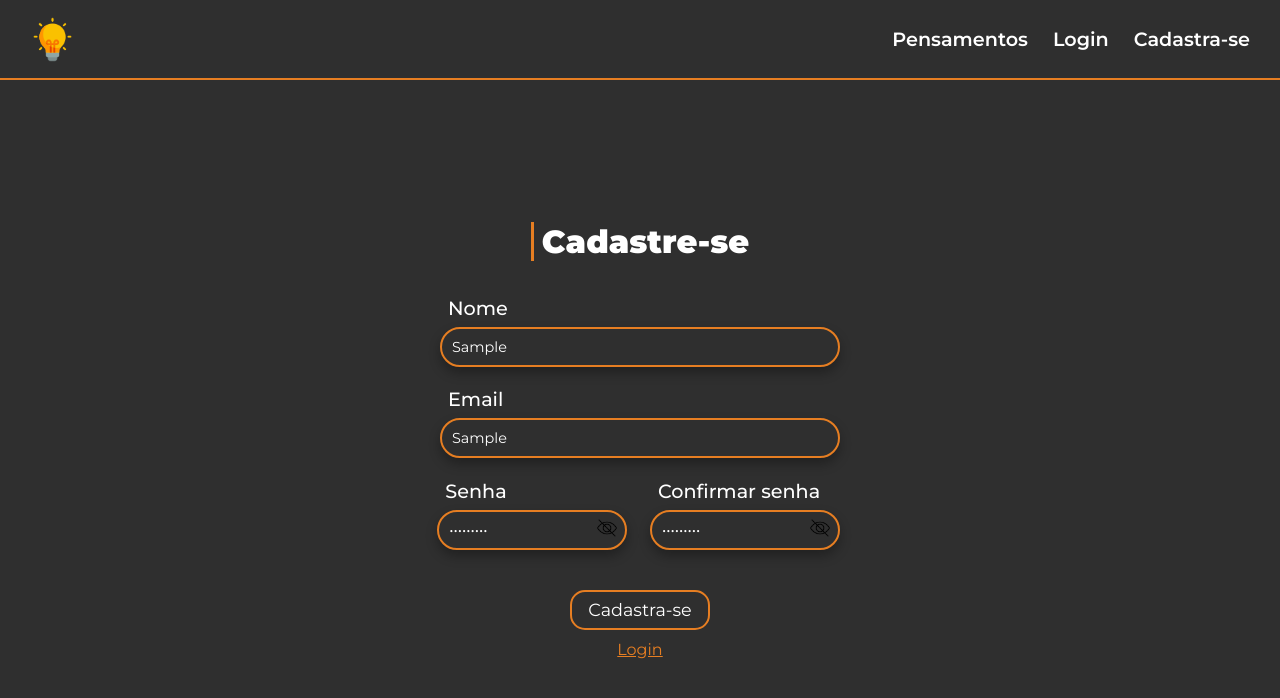
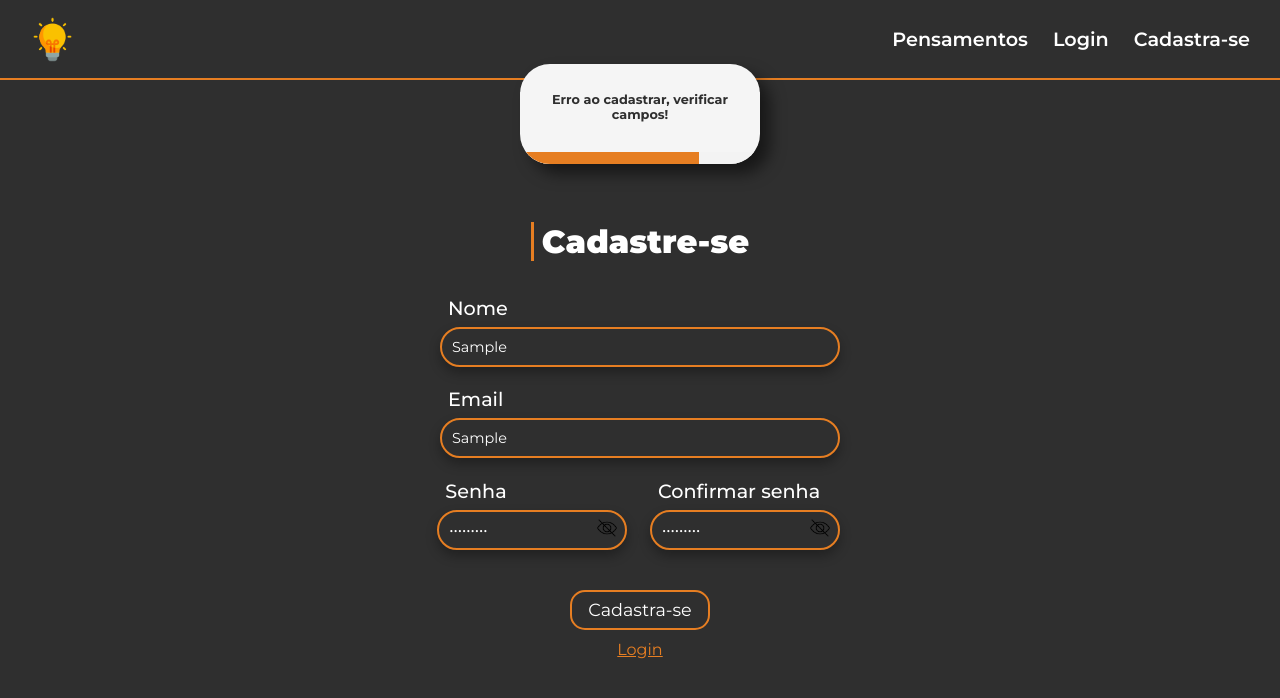
Before and after one commit to Axiotes/toughts, an Angular app: page /register in a window 1280 px wide. Both pictures are taken after typing "Sample", "Sample", "Sample123", "Sample123" into the empty fields and a click on the button "Cadastra-se". Shown: the top 698 px of the page. Built offline with nearby package versions, Linux system fonts and the light colour scheme; no server answers.

Commit message:
feat: show error message

```diff
--- a/src/app/components/flash-message/flash-message.component.html
+++ b/src/app/components/flash-message/flash-message.component.html
@@ -1,3 +1,10 @@
 <div class="container">
-  <h1 class="container__message">Mensagem</h1>
+  <h1 class="container__message">{{ message }}</h1>
+
+  <div class="container__progress-container">
+    <div
+      class="container__progress-container__progress-bar"
+      [ngStyle]="{ width: progress + '%' }"
+    ></div>
+  </div>
 </div>
--- a/src/app/components/flash-message/flash-message.component.scss
+++ b/src/app/components/flash-message/flash-message.component.scss
@@ -1,6 +1,40 @@
 .container {
+  width: 240px;
+  height: 100px;
+  background-color: #f5f5f5;
+  position: absolute;
+  top: 8%;
+  left: calc(50% - 120px);
+  display: flex;
+  justify-content: center;
+  align-items: center;
+  flex-direction: column;
+  border-radius: 30px;
+  box-shadow: 10px 10px 15px rgba(0, 0, 0, 0.5);
+  overflow: hidden;
+  z-index: 3;
 
   &__message {
-    color: red;
+    color: #2f2f2f;
+    background-color: #f5f5f5;
+    font-size: 0.8rem;
+    padding: 0 5px;
+    text-align: center;
+  }
+
+  &__progress-container {
+    width: 100%;
+    background-color: #f3f3f3;
+    position: relative;
+    top: 30px;
+    left: 0;
+    height: 15px;
+
+    &__progress-bar {
+      height: 100%;
+      background-color: #e67e22;
+      width: 100%;
+      transition: width 0.5s ease;
+    }
   }
 }
--- a/src/app/components/flash-message/flash-message.component.ts
+++ b/src/app/components/flash-message/flash-message.component.ts
@@ -1,12 +1,30 @@
-import { Component } from '@angular/core';
+import { CommonModule } from '@angular/common';
+import { Component, EventEmitter, Input, OnInit, Output } from '@angular/core';
 
 @Component({
   selector: 'app-flash-message',
   standalone: true,
-  imports: [],
+  imports: [CommonModule],
   templateUrl: './flash-message.component.html',
-  styleUrl: './flash-message.component.scss'
+  styleUrl: './flash-message.component.scss',
 })
-export class FlashMessageComponent {
+export class FlashMessageComponent implements OnInit {
+  public progress: number = 100;
+  @Input() public message: string = '';
+  @Output() showMessage = new EventEmitter<boolean>();
 
+  ngOnInit(): void {
+    this.startProgress();
+  }
+
+  public startProgress(): void {
+    setInterval(() => {
+      if (this.progress <= 0) {
+        this.progress = 100;
+        this.showMessage.emit(false);
+      } else {
+        this.progress--;
+      }
+    }, 100);
+  }
 }
--- a/src/app/pages/register/register.component.html
+++ b/src/app/pages/register/register.component.html
@@ -43,3 +43,5 @@
     <a routerLink="/login" class="register__confirm-login">Login</a>
   </div>
 </form>
+
+<app-flash-message *ngIf="showMessage" [message]="message" (showMessage)="showMessage = $event"></app-flash-message>
--- a/src/app/pages/register/register.component.ts
+++ b/src/app/pages/register/register.component.ts
@@ -8,11 +8,17 @@ import {
 } from '@angular/forms';
 import { ApiService } from '../../services/api.service';
 import { FlashMessageComponent } from '../../components/flash-message/flash-message.component';
+import { CommonModule } from '@angular/common';
 
 @Component({
   selector: 'app-register',
   standalone: true,
-  imports: [RouterLink, ReactiveFormsModule],
+  imports: [
+    RouterLink,
+    ReactiveFormsModule,
+    FlashMessageComponent,
+    CommonModule,
+  ],
   templateUrl: './register.component.html',
   styleUrl: './register.component.scss',
 })
@@ -20,6 +26,8 @@ export class RegisterComponent {
   public typeInput: string = 'password';
   public iconPassword: string = 'closed';
   public registerForm: FormGroup;
+  public showMessage: boolean = false;
+  public message: string = '';
 
   constructor(private apiService: ApiService) {
     this.registerForm = new FormGroup({
@@ -36,7 +44,8 @@ export class RegisterComponent {
       this.registerForm.get('password')?.value !==
         this.registerForm.get('confirmPassword')?.value
     ) {
-      console.log('Erro ao cadastrar, verificar campos');
+      this.message = 'Erro ao cadastrar, verificar campos!';
+      this.showMessage = true;
       return;
     }
 
```
